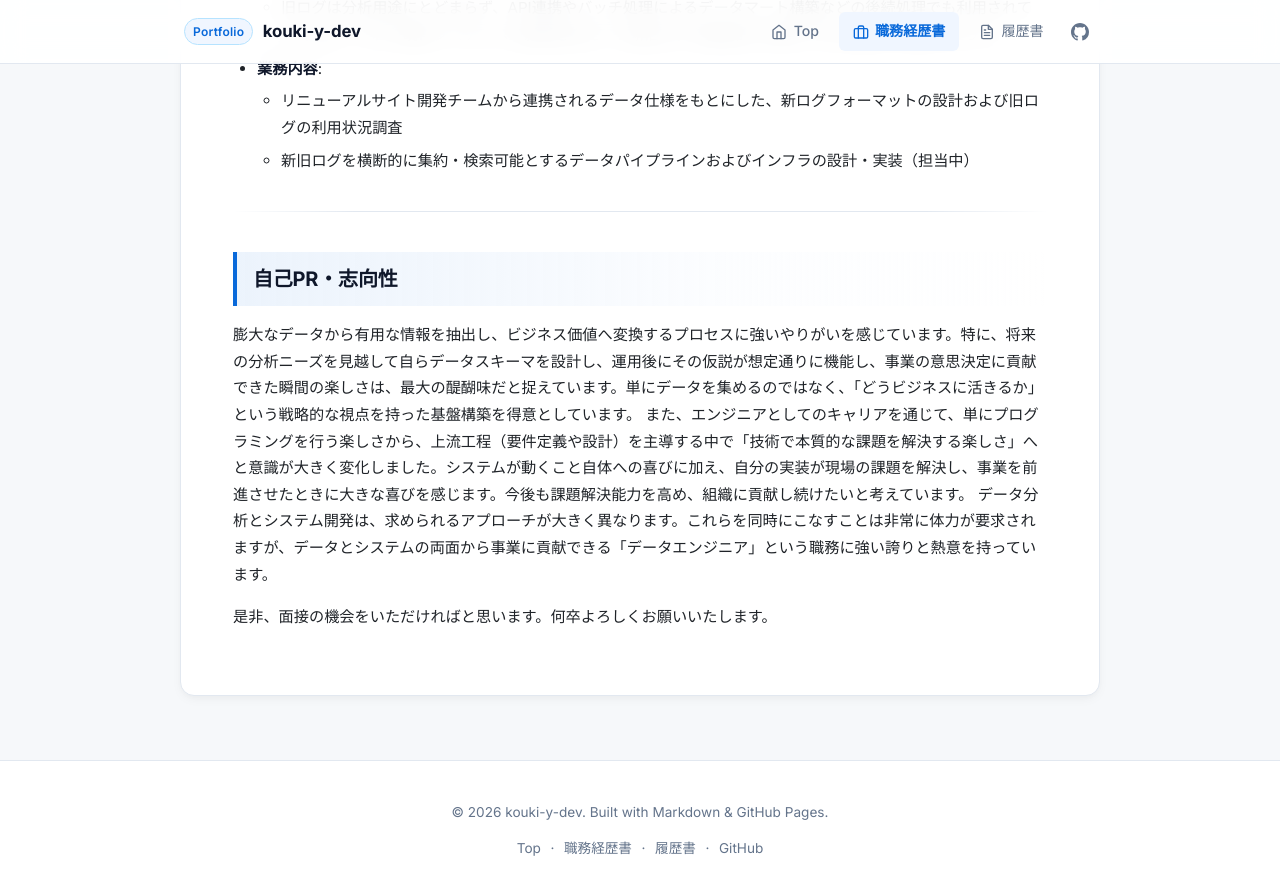
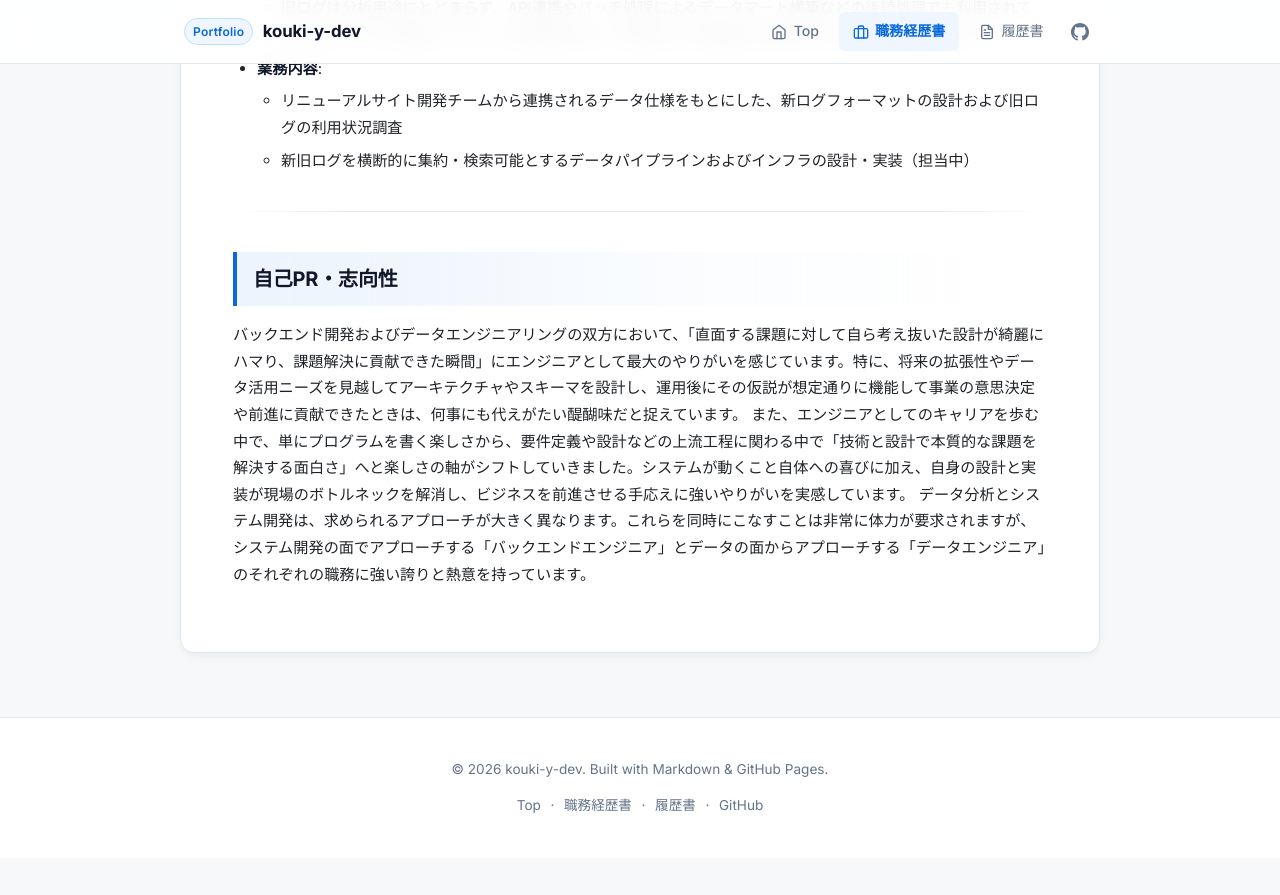
Before and after one commit to kouki-y-dev/about-me, a Jekyll site: the page built from docs/resume.md, in a window 1280 px wide and 900 px high, scrolled down 12472 px. Shown: the top 895 px of the window. Built offline with Jekyll 4.4.1, drawn with Linux system fonts in a browser that asks for light colours; our own code applies the rules of GitHub Pages for plain Markdown files; after the commit the page ends 13330 px from its top, so only the background shows below that.

Commit message:
update: 自己PR・志向性

```diff
--- a/docs/resume.md
+++ b/docs/resume.md
@@ -287,8 +287,6 @@ API開発等で得たバックエンド開発の知見と、データパイプ
 
 ## 自己PR・志向性
 
-膨大なデータから有用な情報を抽出し、ビジネス価値へ変換するプロセスに強いやりがいを感じています。特に、将来の分析ニーズを見越して自らデータスキーマを設計し、運用後にその仮説が想定通りに機能し、事業の意思決定に貢献できた瞬間の楽しさは、最大の醍醐味だと捉えています。単にデータを集めるのではなく、「どうビジネスに活きるか」という戦略的な視点を持った基盤構築を得意としています。
-また、エンジニアとしてのキャリアを通じて、単にプログラミングを行う楽しさから、上流工程（要件定義や設計）を主導する中で「技術で本質的な課題を解決する楽しさ」へと意識が大きく変化しました。システムが動くこと自体への喜びに加え、自分の実装が現場の課題を解決し、事業を前進させたときに大きな喜びを感じます。今後も課題解決能力を高め、組織に貢献し続けたいと考えています。
-データ分析とシステム開発は、求められるアプローチが大きく異なります。これらを同時にこなすことは非常に体力が要求されますが、データとシステムの両面から事業に貢献できる「データエンジニア」という職務に強い誇りと熱意を持っています。
-
-是非、面接の機会をいただければと思います。何卒よろしくお願いいたします。
+バックエンド開発およびデータエンジニアリングの双方において、「直面する課題に対して自ら考え抜いた設計が綺麗にハマり、課題解決に貢献できた瞬間」にエンジニアとして最大のやりがいを感じています。特に、将来の拡張性やデータ活用ニーズを見越してアーキテクチャやスキーマを設計し、運用後にその仮説が想定通りに機能して事業の意思決定や前進に貢献できたときは、何事にも代えがたい醍醐味だと捉えています。
+また、エンジニアとしてのキャリアを歩む中で、単にプログラムを書く楽しさから、要件定義や設計などの上流工程に関わる中で「技術と設計で本質的な課題を解決する面白さ」へと楽しさの軸がシフトしていきました。システムが動くこと自体への喜びに加え、自身の設計と実装が現場のボトルネックを解消し、ビジネスを前進させる手応えに強いやりがいを実感しています。
+データ分析とシステム開発は、求められるアプローチが大きく異なります。これらを同時にこなすことは非常に体力が要求されますが、システム開発の面でアプローチする「バックエンドエンジニア」とデータの面からアプローチする「データエンジニア」のそれぞれの職務に強い誇りと熱意を持っています。
```
